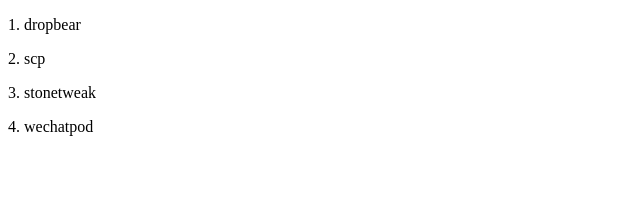
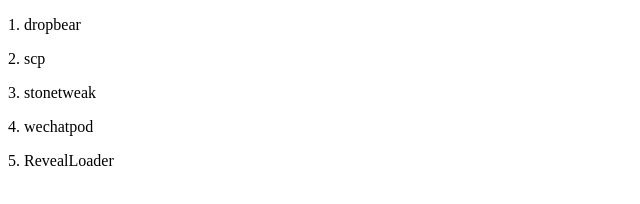
Before and after one commit to AloneMonkey/cydiarepo, a plain HTML site: page docs/index.html in a window 1280 px wide. Shown: the whole page, without its empty margins (0-640 px from the left). Drawn offline with Linux system fonts and the light colour scheme.

```diff
--- a/docs/index.html
+++ b/docs/index.html
@@ -9,5 +9,6 @@
     <p>2. scp</p>
     <p>3. stonetweak</p>
     <p>4. wechatpod</p>
+    <p>5. RevealLoader</p>
   </body>
 </html>
```
Also changed, not shown: 9 other files.
